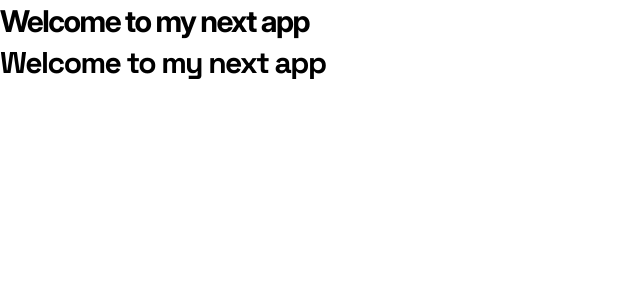
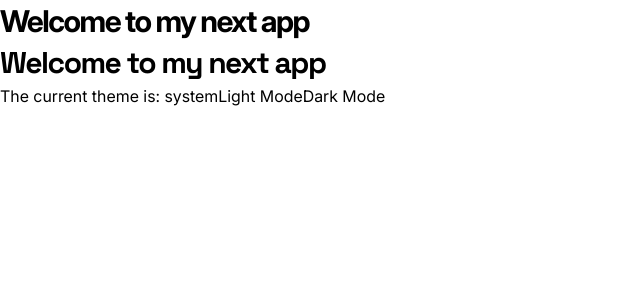
Before and after one commit to shoaibhajj/devflow-app, a Next.js app: page / in a window 1280 px wide. Shown: the top 300 px of the page, without its empty margins (0-640 px from the left). Built offline with nearby package versions, Linux system fonts and the light colour scheme.

Commit message:
adding theme from next-themes and test it

```diff
--- a/app/layout.tsx
+++ b/app/layout.tsx
@@ -1,7 +1,8 @@
 import type { Metadata } from "next";
 import localFont from "next/font/local";
+
 import "./globals.css";
-import React from "react";
+import ThemeProvider from "@/context/Theme";
 
 const inter = localFont({
   src: "./fonts/InterVF.ttf",
@@ -28,11 +29,18 @@ export default function RootLayout({
   children: React.ReactNode;
 }>) {
   return (
-    <html lang="en">
+    <html lang="en" suppressHydrationWarning>
       <body
         className={`${inter.className} ${spaceGrotesk.variable} antialiased`}
       >
-        {children}
+        <ThemeProvider
+          attribute={"class"}
+          defaultTheme="system"
+          enableSystem
+          disableTransitionOnChange
+        >
+          {children}
+        </ThemeProvider>
       </body>
     </html>
   );
--- a/app/page.tsx
+++ b/app/page.tsx
@@ -1,8 +1,18 @@
+'use client'
+import { useTheme } from "next-themes";
+
 export default function Home() {
+  const { theme, setTheme } = useTheme();
+
   return (
     <>
       <h1 className="h1-bold">Welcome to my next app </h1>
       <h1 className="h1-bold font-space-grotesk">Welcome to my next app </h1>
+      <div>
+        The current theme is: {theme}
+        <button onClick={() => setTheme("light")}>Light Mode</button>
+        <button onClick={() => setTheme("dark")}>Dark Mode</button>
+      </div>
     </>
   );
 }
--- /dev/null
+++ b/context/Theme.tsx
@@ -0,0 +1,11 @@
+"use client";
+import {
+  ThemeProvider as NextThemeProvider,
+  ThemeProviderProps,
+} from "next-themes";
+
+function ThemeProvider({ children, ...props }: ThemeProviderProps) {
+  return <NextThemeProvider {...props}>{children}</NextThemeProvider>;
+}
+
+export default ThemeProvider;
--- a/package.json
+++ b/package.json
@@ -10,6 +10,7 @@
   },
   "dependencies": {
     "next": "16.1.0",
+    "next-themes": "^0.4.6",
     "react": "19.2.3",
     "react-dom": "19.2.3"
   },
@@ -32,5 +33,10 @@
     "prettier-plugin-tailwindcss": "^0.7.2",
     "tailwindcss": "^4",
     "typescript": "^5"
+  },
+  "packageManager": "npm@11.1.0",
+  "overrides": {
+    "react": "$react",
+    "react-dom": "$react-dom"
   }
 }
```
Also changed, not shown: 1 other file (tests, documents, lock files or other folders).
